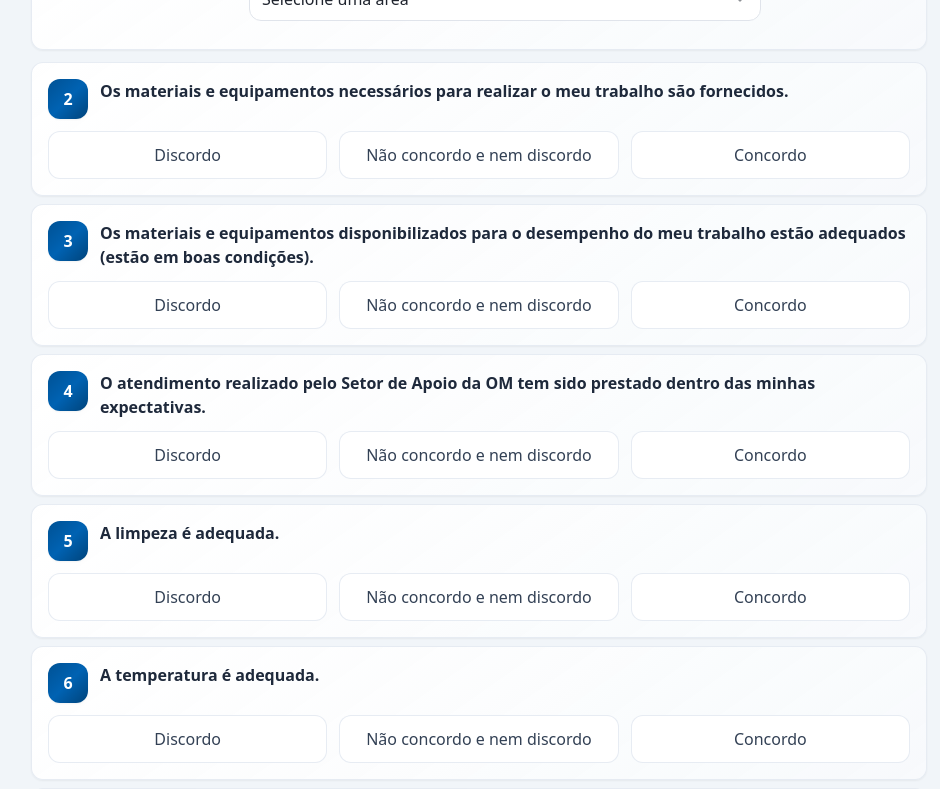
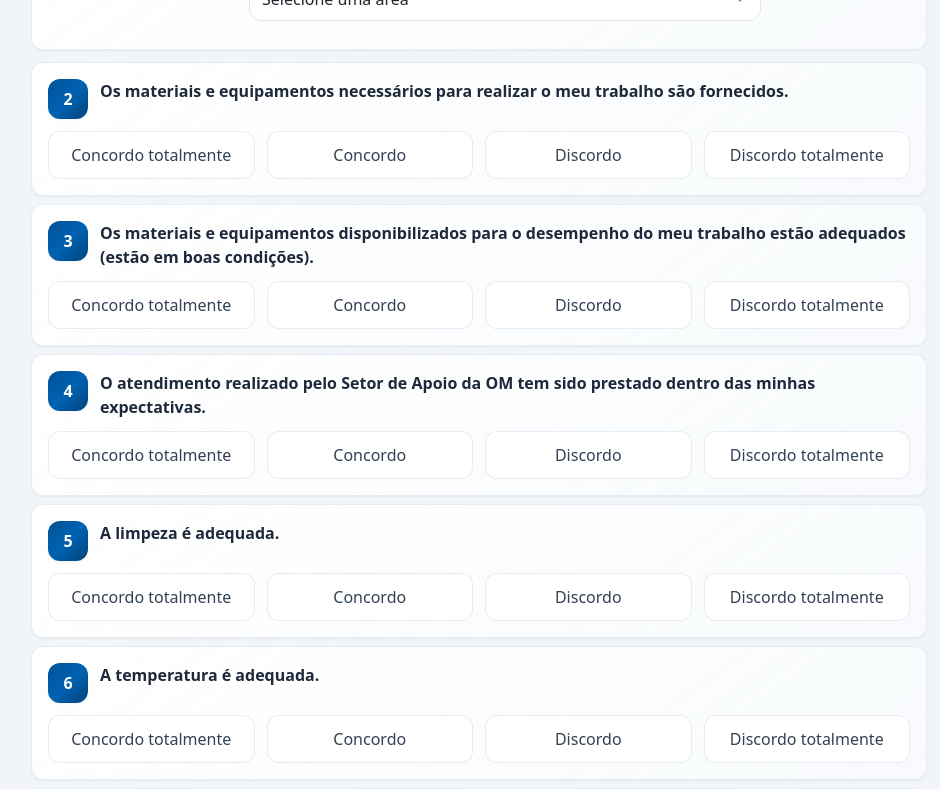
Before and after one commit to brunadevfull/papem-pulse2, a React (Vite) app: page / in a window 1280 px wide. Shown: the part 980-1769 px from the top of the page, without its empty margins (161-1101 px from the left). Built offline with nearby package versions, Linux system fonts and the light colour scheme.

Commit message:
Atualiza escala de respostas Likert

```diff
--- a/src/components/admin/EnvironmentCharts.tsx
+++ b/src/components/admin/EnvironmentCharts.tsx
@@ -54,10 +54,25 @@ const categoricalColors = [
 ];
 
 const mapRatingToCategory = (rating: string) => {
-  const numeric = ratingToNumber(rating);
-  if (numeric >= 4) return "concordo";
-  if (numeric === 3) return "neutro";
-  return "discordo";
+  switch (rating) {
+    case "Concordo totalmente":
+    case "Muito Satisfeito":
+      return "concordoTotalmente" as const;
+    case "Concordo":
+    case "Satisfeito":
+      return "concordo" as const;
+    case "Discordo totalmente":
+    case "Muito Insatisfeito":
+      return "discordoTotalmente" as const;
+    case "Discordo":
+    case "Insatisfeito":
+      return "discordo" as const;
+    case "Não concordo e nem discordo":
+    case "Neutro":
+      return "neutro" as const;
+    default:
+      return ratingToNumber(rating) >= 4 ? "concordo" : "discordo";
+  }
 };
 
 export function EnvironmentCharts() {
@@ -229,17 +244,61 @@ export function EnvironmentCharts() {
           }
 
           const percentages = ratingToPercentage(stats?.ratings ?? []);
-          const counts = { concordo: 0, neutro: 0, discordo: 0 };
+          const counts = {
+            concordoTotalmente: 0,
+            concordo: 0,
+            discordo: 0,
+            discordoTotalmente: 0,
+            neutro: 0,
+          };
           stats?.ratings.forEach((entry) => {
             const category = mapRatingToCategory(entry.rating);
-            counts[category as keyof typeof counts] += entry.count;
+            if (category in counts) {
+              counts[category as keyof typeof counts] += entry.count;
+            }
           });
 
           const chartData = [
-            { category: "Concordo", percentage: percentages.concordo, count: counts.concordo, fill: "hsl(var(--success))" },
-            { category: "Neutro", percentage: percentages.neutro, count: counts.neutro, fill: "hsl(var(--warning))" },
-            { category: "Discordo", percentage: percentages.discordo, count: counts.discordo, fill: "hsl(var(--destructive))" },
+            {
+              category: "Concordo totalmente",
+              key: "concordoTotalmente" as const,
+              percentage: percentages.concordoTotalmente,
+              count: counts.concordoTotalmente,
+              fill: "hsl(var(--success))",
+            },
+            {
+              category: "Concordo",
+              key: "concordo" as const,
+              percentage: percentages.concordo,
+              count: counts.concordo,
+              fill: "#4ade80",
+            },
+            {
+              category: "Discordo",
+              key: "discordo" as const,
+              percentage: percentages.discordo,
+              count: counts.discordo,
+              fill: "#f97316",
+            },
+            {
+              category: "Discordo totalmente",
+              key: "discordoTotalmente" as const,
+              percentage: percentages.discordoTotalmente,
+              count: counts.discordoTotalmente,
+              fill: "hsl(var(--destructive))",
+            },
           ];
+
+          const neutroPercentage = 'neutro' in percentages ? percentages.neutro : undefined;
+          if (typeof neutroPercentage === "number" && counts.neutro > 0) {
+            chartData.splice(2, 0, {
+              category: "Neutro (legado)",
+              key: "neutro" as const,
+              percentage: neutroPercentage,
+              count: counts.neutro,
+              fill: "#94a3b8",
+            });
+          }
 
           const averageScore = stats?.average ? Math.round(stats.average * 20) : null;
 
--- a/src/components/admin/MotivationCharts.tsx
+++ b/src/components/admin/MotivationCharts.tsx
@@ -19,10 +19,25 @@ const sectorOptions = [
 ];
 
 const mapRatingToCategory = (rating: string) => {
-  const numeric = ratingToNumber(rating);
-  if (numeric >= 4) return "concordo";
-  if (numeric === 3) return "neutro";
-  return "discordo";
+  switch (rating) {
+    case "Concordo totalmente":
+    case "Muito Satisfeito":
+      return "concordoTotalmente" as const;
+    case "Concordo":
+    case "Satisfeito":
+      return "concordo" as const;
+    case "Discordo totalmente":
+    case "Muito Insatisfeito":
+      return "discordoTotalmente" as const;
+    case "Discordo":
+    case "Insatisfeito":
+      return "discordo" as const;
+    case "Não concordo e nem discordo":
+    case "Neutro":
+      return "neutro" as const;
+    default:
+      return ratingToNumber(rating) >= 4 ? "concordo" : "discordo";
+  }
 };
 
 export function MotivationCharts() {
@@ -84,17 +99,61 @@ export function MotivationCharts() {
           }
 
           const percentages = ratingToPercentage(stats?.ratings ?? []);
-          const counts = { concordo: 0, neutro: 0, discordo: 0 };
+          const counts = {
+            concordoTotalmente: 0,
+            concordo: 0,
+            discordo: 0,
+            discordoTotalmente: 0,
+            neutro: 0,
+          };
           stats?.ratings.forEach((entry) => {
             const category = mapRatingToCategory(entry.rating);
-            counts[category as keyof typeof counts] += entry.count;
+            if (category in counts) {
+              counts[category as keyof typeof counts] += entry.count;
+            }
           });
 
           const chartData = [
-            { category: "Concordo", percentage: percentages.concordo, count: counts.concordo, fill: "hsl(var(--success))" },
-            { category: "Neutro", percentage: percentages.neutro, count: counts.neutro, fill: "hsl(var(--warning))" },
-            { category: "Discordo", percentage: percentages.discordo, count: counts.discordo, fill: "hsl(var(--destructive))" },
+            {
+              category: "Concordo totalmente",
+              key: "concordoTotalmente" as const,
+              percentage: percentages.concordoTotalmente,
+              count: counts.concordoTotalmente,
+              fill: "hsl(var(--success))",
+            },
+            {
+              category: "Concordo",
+              key: "concordo" as const,
+              percentage: percentages.concordo,
+              count: counts.concordo,
+              fill: "#4ade80",
+            },
+            {
+              category: "Discordo",
+              key: "discordo" as const,
+              percentage: percentages.discordo,
+              count: counts.discordo,
+              fill: "#f97316",
+            },
+            {
+              category: "Discordo totalmente",
+              key: "discordoTotalmente" as const,
+              percentage: percentages.discordoTotalmente,
+              count: counts.discordoTotalmente,
+              fill: "hsl(var(--destructive))",
+            },
           ];
+
+          const neutroPercentage = 'neutro' in percentages ? percentages.neutro : undefined;
+          if (typeof neutroPercentage === "number" && counts.neutro > 0) {
+            chartData.splice(2, 0, {
+              category: "Neutro (legado)",
+              key: "neutro" as const,
+              percentage: neutroPercentage,
+              count: counts.neutro,
+              fill: "#94a3b8",
+            });
+          }
 
           const averageScore = stats?.average ? Math.round(stats.average * 20) : null;
 
--- a/src/components/admin/RealTimeStats.tsx
+++ b/src/components/admin/RealTimeStats.tsx
@@ -80,6 +80,10 @@ export function RealTimeStats() {
       ...ratingToPercentage(stats.satisfactionStats.equipamentos_servico || [])
     }
   ];
+
+  const hasLegacyNeutral = satisfactionData.some(
+    (item) => 'neutro' in item && typeof item.neutro === 'number' && item.neutro > 0
+  );
 
   return (
     <div className="space-y-6 p-6">
@@ -236,9 +240,13 @@ export function RealTimeStats() {
                   />
                   <YAxis />
                   <Tooltip formatter={(value) => [`${value}%`, '']} />
+                  <Bar dataKey="concordoTotalmente" stackId="a" fill="#15803d" name="Concordo totalmente" />
                   <Bar dataKey="concordo" stackId="a" fill="#22c55e" name="Concordo" />
-                  <Bar dataKey="neutro" stackId="a" fill="#eab308" name="Neutro" />
-                  <Bar dataKey="discordo" stackId="a" fill="#ef4444" name="Discordo" />
+                  <Bar dataKey="discordo" stackId="a" fill="#f97316" name="Discordo" />
+                  <Bar dataKey="discordoTotalmente" stackId="a" fill="#ef4444" name="Discordo totalmente" />
+                  {hasLegacyNeutral && (
+                    <Bar dataKey="neutro" stackId="a" fill="#94a3b8" name="Neutro (legado)" />
+                  )}
                 </BarChart>
               </ResponsiveContainer>
             </CardContent>
--- a/src/components/admin/RelationshipCharts.tsx
+++ b/src/components/admin/RelationshipCharts.tsx
@@ -19,10 +19,25 @@ const sectorOptions = [
 ];
 
 const mapRatingToCategory = (rating: string) => {
-  const numeric = ratingToNumber(rating);
-  if (numeric >= 4) return "concordo";
-  if (numeric === 3) return "neutro";
-  return "discordo";
+  switch (rating) {
+    case "Concordo totalmente":
+    case "Muito Satisfeito":
+      return "concordoTotalmente" as const;
+    case "Concordo":
+    case "Satisfeito":
+      return "concordo" as const;
+    case "Discordo totalmente":
+    case "Muito Insatisfeito":
+      return "discordoTotalmente" as const;
+    case "Discordo":
+    case "Insatisfeito":
+      return "discordo" as const;
+    case "Não concordo e nem discordo":
+    case "Neutro":
+      return "neutro" as const;
+    default:
+      return ratingToNumber(rating) >= 4 ? "concordo" : "discordo";
+  }
 };
 
 export function RelationshipCharts() {
@@ -84,17 +99,61 @@ export function RelationshipCharts() {
           }
 
           const percentages = ratingToPercentage(stats?.ratings ?? []);
-          const counts = { concordo: 0, neutro: 0, discordo: 0 };
+          const counts = {
+            concordoTotalmente: 0,
+            concordo: 0,
+            discordo: 0,
+            discordoTotalmente: 0,
+            neutro: 0,
+          };
           stats?.ratings.forEach((entry) => {
             const category = mapRatingToCategory(entry.rating);
-            counts[category as keyof typeof counts] += entry.count;
+            if (category in counts) {
+              counts[category as keyof typeof counts] += entry.count;
+            }
           });
 
           const chartData = [
-            { category: "Concordo", percentage: percentages.concordo, count: counts.concordo, fill: "hsl(var(--success))" },
-            { category: "Neutro", percentage: percentages.neutro, count: counts.neutro, fill: "hsl(var(--warning))" },
-            { category: "Discordo", percentage: percentages.discordo, count: counts.discordo, fill: "hsl(var(--destructive))" },
+            {
+              category: "Concordo totalmente",
+              key: "concordoTotalmente" as const,
+              percentage: percentages.concordoTotalmente,
+              count: counts.concordoTotalmente,
+              fill: "hsl(var(--success))",
+            },
+            {
+              category: "Concordo",
+              key: "concordo" as const,
+              percentage: percentages.concordo,
+              count: counts.concordo,
+              fill: "#4ade80",
+            },
+            {
+              category: "Discordo",
+              key: "discordo" as const,
+              percentage: percentages.discordo,
+              count: counts.discordo,
+              fill: "#f97316",
+            },
+            {
+              category: "Discordo totalmente",
+              key: "discordoTotalmente" as const,
+              percentage: percentages.discordoTotalmente,
+              count: counts.discordoTotalmente,
+              fill: "hsl(var(--destructive))",
+            },
           ];
+
+          const neutroPercentage = 'neutro' in percentages ? percentages.neutro : undefined;
+          if (typeof neutroPercentage === "number" && counts.neutro > 0) {
+            chartData.splice(2, 0, {
+              category: "Neutro (legado)",
+              key: "neutro" as const,
+              percentage: neutroPercentage,
+              count: counts.neutro,
+              fill: "#94a3b8",
+            });
+          }
 
           const averageScore = stats?.average ? Math.round(stats.average * 20) : null;
 
--- a/src/components/survey/Question.tsx
+++ b/src/components/survey/Question.tsx
@@ -51,7 +51,7 @@ export function Question({ question, name, value, onChange, options, required =
       </div>
 
       <div className="flex justify-center">
-        <div className="grid grid-cols-1 sm:grid-cols-3 gap-3 w-full max-w-4xl">
+        <div className="grid grid-cols-1 sm:grid-cols-2 lg:grid-cols-4 gap-3 w-full max-w-4xl">
           {options.map((option, index) => {
             const isSelected = value === option.value;
 
--- a/src/components/survey/SurveySection1.tsx
+++ b/src/components/survey/SurveySection1.tsx
@@ -8,9 +8,10 @@ interface SurveySection1Props {
 }
 
 const likertOptions = [
+  { value: "Concordo totalmente", label: "Concordo totalmente" },
+  { value: "Concordo", label: "Concordo" },
   { value: "Discordo", label: "Discordo" },
-  { value: "Não concordo e nem discordo", label: "Não concordo e nem discordo" },
-  { value: "Concordo", label: "Concordo" }
+  { value: "Discordo totalmente", label: "Discordo totalmente" }
 ];
 
 const setorOptions = [
--- a/src/components/survey/SurveySection2.tsx
+++ b/src/components/survey/SurveySection2.tsx
@@ -7,9 +7,10 @@ interface SurveySection2Props {
 }
 
 const likertOptions = [
+  { value: "Concordo totalmente", label: "Concordo totalmente" },
+  { value: "Concordo", label: "Concordo" },
   { value: "Discordo", label: "Discordo" },
-  { value: "Não concordo e nem discordo", label: "Não concordo e nem discordo" },
-  { value: "Concordo", label: "Concordo" }
+  { value: "Discordo totalmente", label: "Discordo totalmente" }
 ];
 
 export function SurveySection2({ data, onUpdate, errors = [] }: SurveySection2Props) {
--- a/src/components/survey/SurveySection3.tsx
+++ b/src/components/survey/SurveySection3.tsx
@@ -7,9 +7,10 @@ interface SurveySection3Props {
 }
 
 const likertOptions = [
+  { value: "Concordo totalmente", label: "Concordo totalmente" },
+  { value: "Concordo", label: "Concordo" },
   { value: "Discordo", label: "Discordo" },
-  { value: "Não concordo e nem discordo", label: "Não concordo e nem discordo" },
-  { value: "Concordo", label: "Concordo" }
+  { value: "Discordo totalmente", label: "Discordo totalmente" }
 ];
 
 export function SurveySection3({ data, onUpdate, errors = [] }: SurveySection3Props) {
--- a/src/hooks/useStats.ts
+++ b/src/hooks/useStats.ts
@@ -68,51 +68,113 @@ export const ratingToNumber = (rating: string): number => {
     case 'Satisfeito':
     case 'Concordo':
       return 4;
-    case 'Neutro':
-    case 'Não concordo e nem discordo':
-      return 3;
     case 'Insatisfeito':
     case 'Discordo':
       return 2;
     case 'Muito Insatisfeito':
     case 'Discordo totalmente':
       return 1;
+    case 'Neutro':
+    case 'Não concordo e nem discordo':
+      return 3;
     default:
       return 3;
   }
 };
 
+export type RatingPercentageBreakdown = {
+  concordoTotalmente: number;
+  concordo: number;
+  discordo: number;
+  discordoTotalmente: number;
+  neutro?: number;
+};
+
 // Helper function to convert numeric rating to percentage
-export const ratingToPercentage = (ratings: Array<{ rating: string; count: number }>) => {
+export const ratingToPercentage = (
+  ratings: Array<{ rating: string; count: number }>
+): RatingPercentageBreakdown => {
   if (!ratings || ratings.length === 0) {
-    return { concordo: 0, neutro: 0, discordo: 0 };
+    return {
+      concordoTotalmente: 0,
+      concordo: 0,
+      discordo: 0,
+      discordoTotalmente: 0,
+    };
   }
 
-  const total = ratings.reduce((sum, r) => sum + r.count, 0);
-  if (total === 0) {
-    return { concordo: 0, neutro: 0, discordo: 0 };
-  }
+  const counts = {
+    concordoTotalmente: 0,
+    concordo: 0,
+    discordo: 0,
+    discordoTotalmente: 0,
+    neutro: 0,
+  };
 
-  let concordo = 0;
-  let neutro = 0;
-  let discordo = 0;
+  let total = 0;
 
   ratings.forEach(({ rating, count }) => {
-    const value = ratingToNumber(rating);
-    const percentage = (count / total) * 100;
-
-    if (value >= 4) {
-      concordo += percentage;
-    } else if (value === 3) {
-      neutro += percentage;
-    } else {
-      discordo += percentage;
+    total += count;
+    switch (rating) {
+      case 'Concordo totalmente':
+      case 'Muito Satisfeito':
+        counts.concordoTotalmente += count;
+        break;
+      case 'Concordo':
+      case 'Satisfeito':
+        counts.concordo += count;
+        break;
+      case 'Discordo totalmente':
+      case 'Muito Insatisfeito':
+        counts.discordoTotalmente += count;
+        break;
+      case 'Discordo':
+      case 'Insatisfeito':
+        counts.discordo += count;
+        break;
+      case 'Não concordo e nem discordo':
+      case 'Neutro':
+        counts.neutro += count;
+        break;
+      default:
+        {
+          const value = ratingToNumber(rating);
+          if (value >= 4) {
+            counts.concordo += count;
+          } else if (value <= 2) {
+            counts.discordo += count;
+          } else {
+            counts.neutro += count;
+          }
+        }
+        break;
     }
   });
 
-  return {
-    concordo: Math.round(concordo),
-    neutro: Math.round(neutro),
-    discordo: Math.round(discordo)
+  if (total === 0) {
+    return {
+      concordoTotalmente: 0,
+      concordo: 0,
+      discordo: 0,
+      discordoTotalmente: 0,
+    };
+  }
+
+  const toPercentage = (value: number) => Math.round((value / total) * 100);
+
+  const base = {
+    concordoTotalmente: toPercentage(counts.concordoTotalmente),
+    concordo: toPercentage(counts.concordo),
+    discordo: toPercentage(counts.discordo),
+    discordoTotalmente: toPercentage(counts.discordoTotalmente),
   };
+
+  if (counts.neutro > 0) {
+    return {
+      ...base,
+      neutro: toPercentage(counts.neutro),
+    };
+  }
+
+  return base;
 };
```
Also changed, not shown: 2 other files (tests, documents, lock files or other folders).
